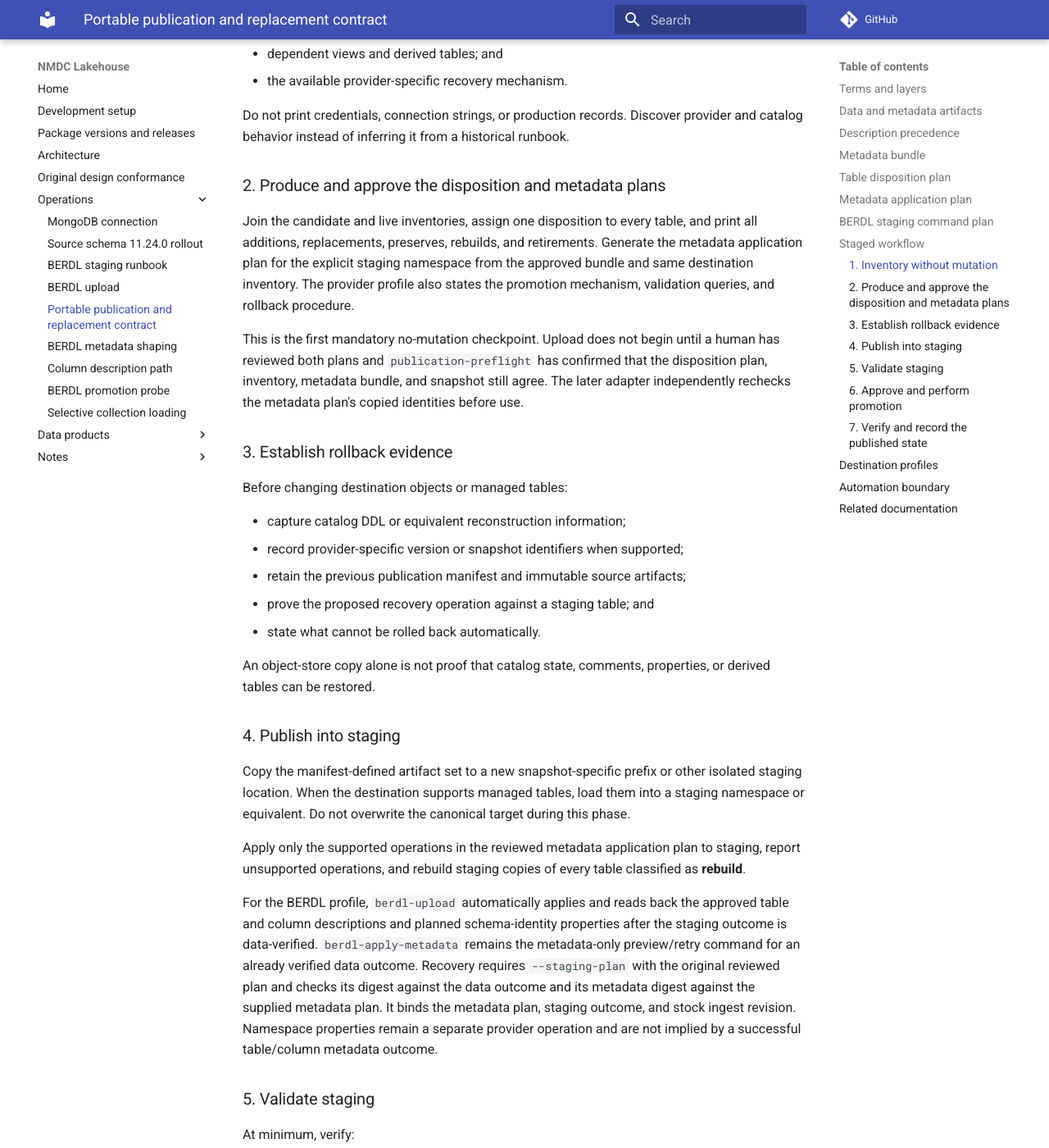
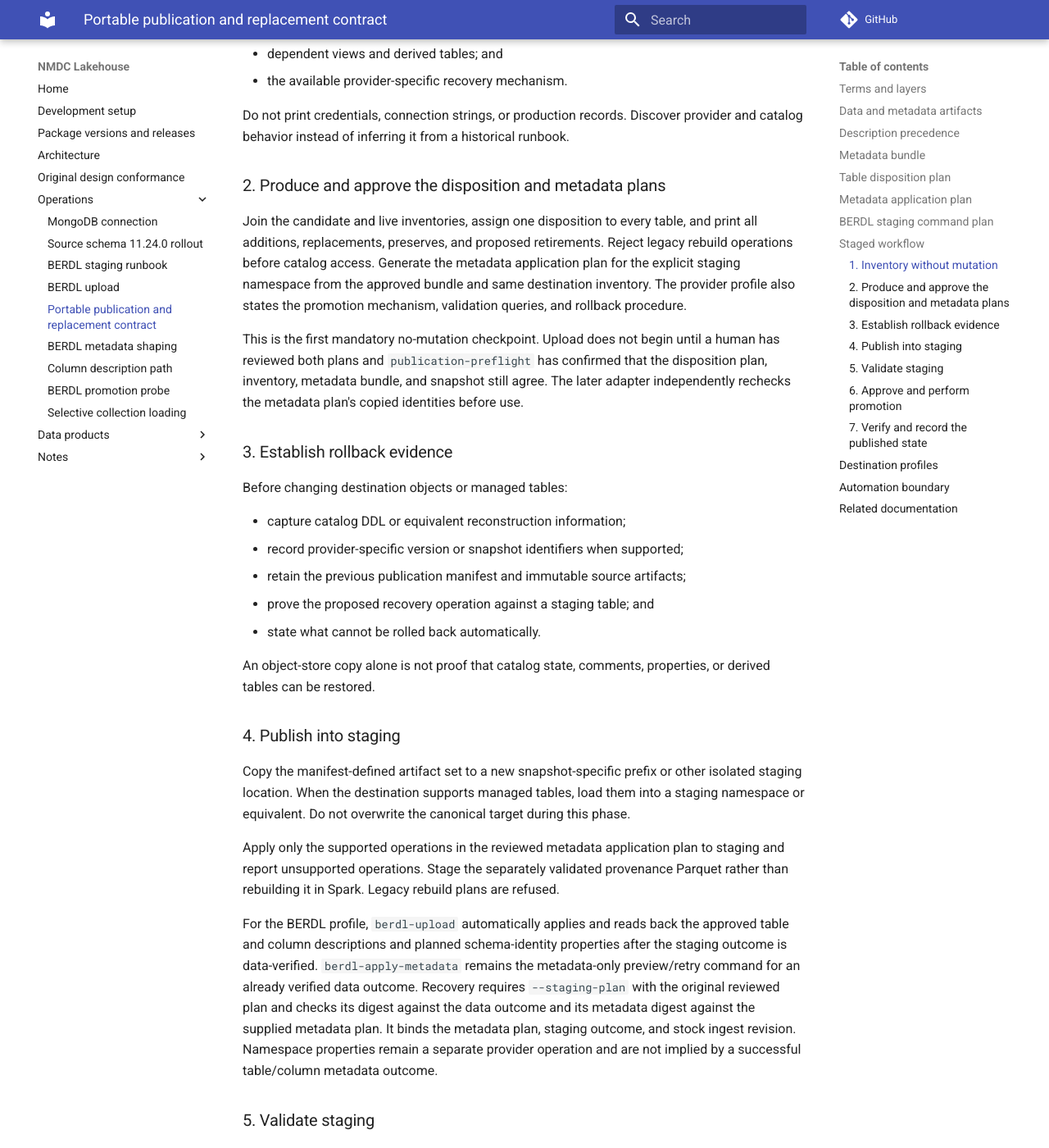
Before and after one commit to microbiomedata/nmdc-lakehouse, an MkDocs documentation site: the page built from docs/publication-contract.md, in a window 1280 px wide and 1400 px high, scrolled down 8194 px. Shown: the whole window at 82% size. Built offline with MkDocs 1.6.1 and Material for MkDocs 9.7.7, drawn with Linux system fonts in a browser that asks for light colours; comment, search, counter and statistics services are not loaded; some of the changed text lies outside the part shown.

Commit message:
Remove remaining operational guidance for retired Spark rebuilds

```diff
--- a/docs/publication-contract.md
+++ b/docs/publication-contract.md
@@ -186,14 +186,15 @@ receives exactly one disposition:
 - **replace**: candidate Parquet is the complete authoritative replacement;
 - **add**: candidate table does not yet exist and is safe to introduce;
 - **preserve**: target content has no verified candidate replacement;
-- **rebuild**: derived content must be recreated from the promoted source tables;
+- **rebuild**: legacy contract value rejected by the current BERDL promotion command;
 - **retire**: removal has separate evidence, approval, and recovery instructions.
 
 No publication command may infer retirement merely because a target table is absent
 from the candidate. In particular, `functional_annotation_agg` remains preserved
 until a verified replacement exists. `graph_edges` and
-`biosample_to_workflow_run` are derived products: the plan names their rebuild
-procedure and order, or preserves them when a safe rebuild is unavailable.
+`biosample_to_workflow_run` are [built and validated locally](local-provenance.md)
+as a separate Parquet snapshot bound to their parent metadata snapshot. Stage
+those files; preserve existing canonical tables until their promotion is reviewed.
 
 The 2026-08-18 candidate/BERDL comparison is an example of why classification is
 necessary, not a permanent allowlist. The schema and deployed table sets will
@@ -371,7 +372,8 @@ provider and catalog behavior instead of inferring it from a historical runbook.
 ### 2. Produce and approve the disposition and metadata plans
 
 Join the candidate and live inventories, assign one disposition to every table,
-and print all additions, replacements, preserves, rebuilds, and retirements.
+and print all additions, replacements, preserves, and proposed retirements.
+Reject legacy rebuild operations before catalog access.
 Generate the metadata application plan for the explicit staging namespace from
 the approved bundle and same destination inventory. The provider profile also
 states the promotion mechanism, validation queries, and rollback procedure.
@@ -402,8 +404,8 @@ into a staging namespace or equivalent. Do not overwrite the canonical target
 during this phase.
 
 Apply only the supported operations in the reviewed metadata application plan to
-staging, report unsupported operations, and rebuild staging copies of every table
-classified as **rebuild**.
+staging and report unsupported operations. Stage the separately validated
+provenance Parquet rather than rebuilding it in Spark. Legacy rebuild plans are refused.
 
 For the BERDL profile, `berdl-upload` automatically applies and reads back the
 approved table and column descriptions and planned schema-identity properties
```
Also changed, not shown: docs/selective-collection-loading.md (+1 -1 lines).
